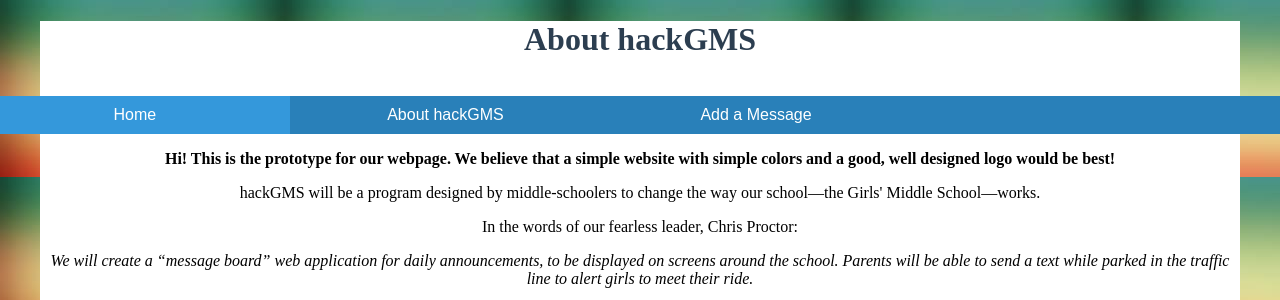
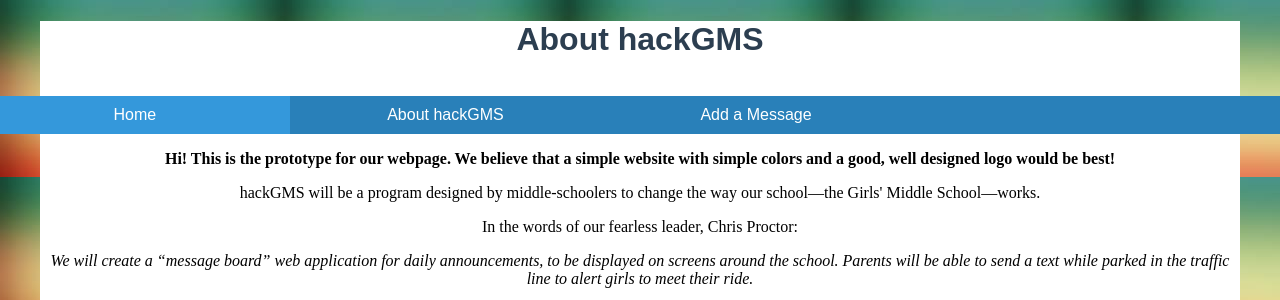
Before and after one commit to cproctor/hackGMS, a Flask app: page /about in a window 1280 px wide. Shown: the top 300 px of the page. Run offline with Flask 2, Linux system fonts and the light colour scheme; parts of the project's set-up code (start-up, migrations or seed data) failed here and were passed over.

Commit message:
Font update

```diff
--- a/frontend/static/style/GS_style.css
+++ b/frontend/static/style/GS_style.css
@@ -37,9 +37,11 @@ body {
 	color: white;
 	text-decoration: none;
 }
+
 h1 {
 	text-align: center;
 	color: #2C3E50;
+	font-family: Arial;
 }
 
 h2 {
```
